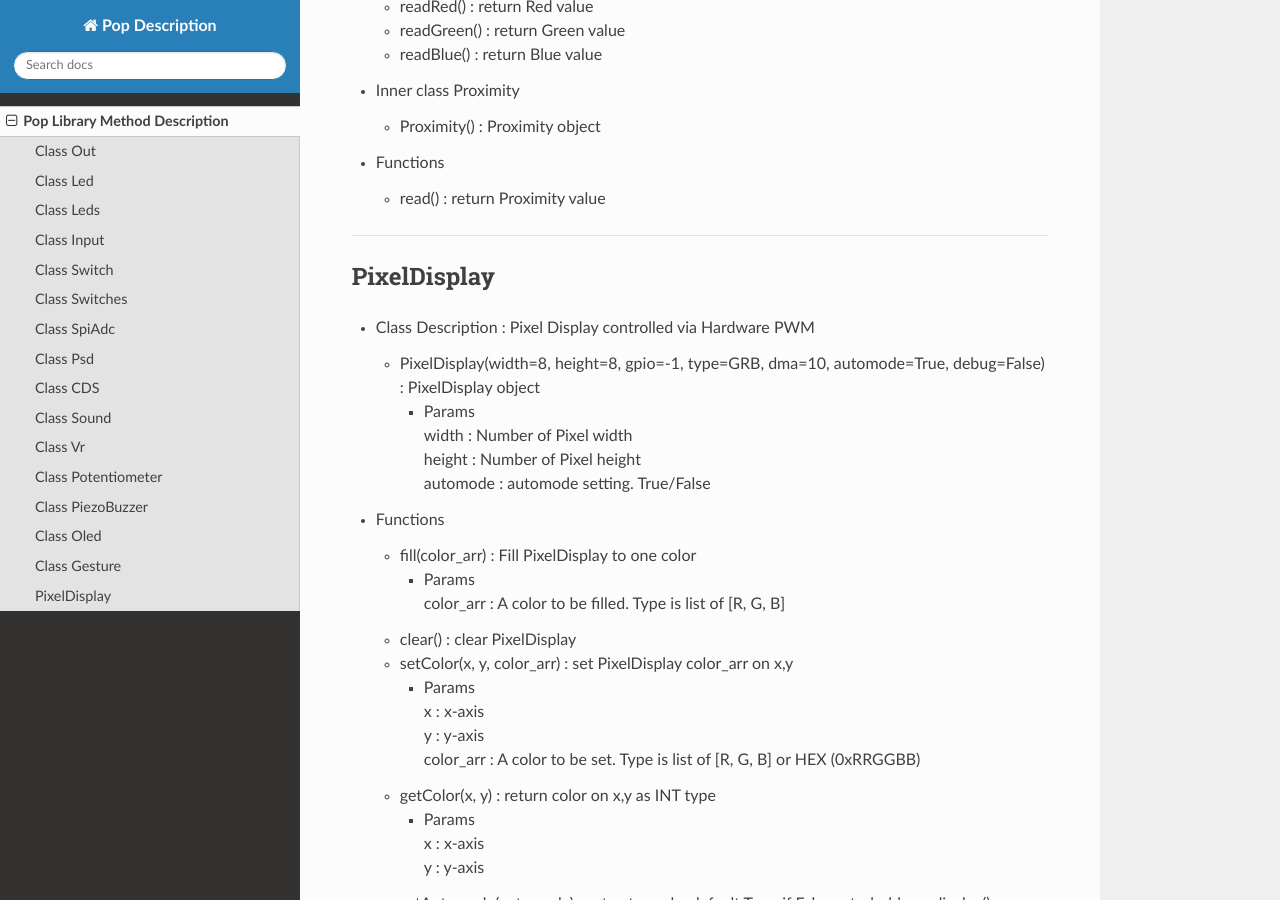
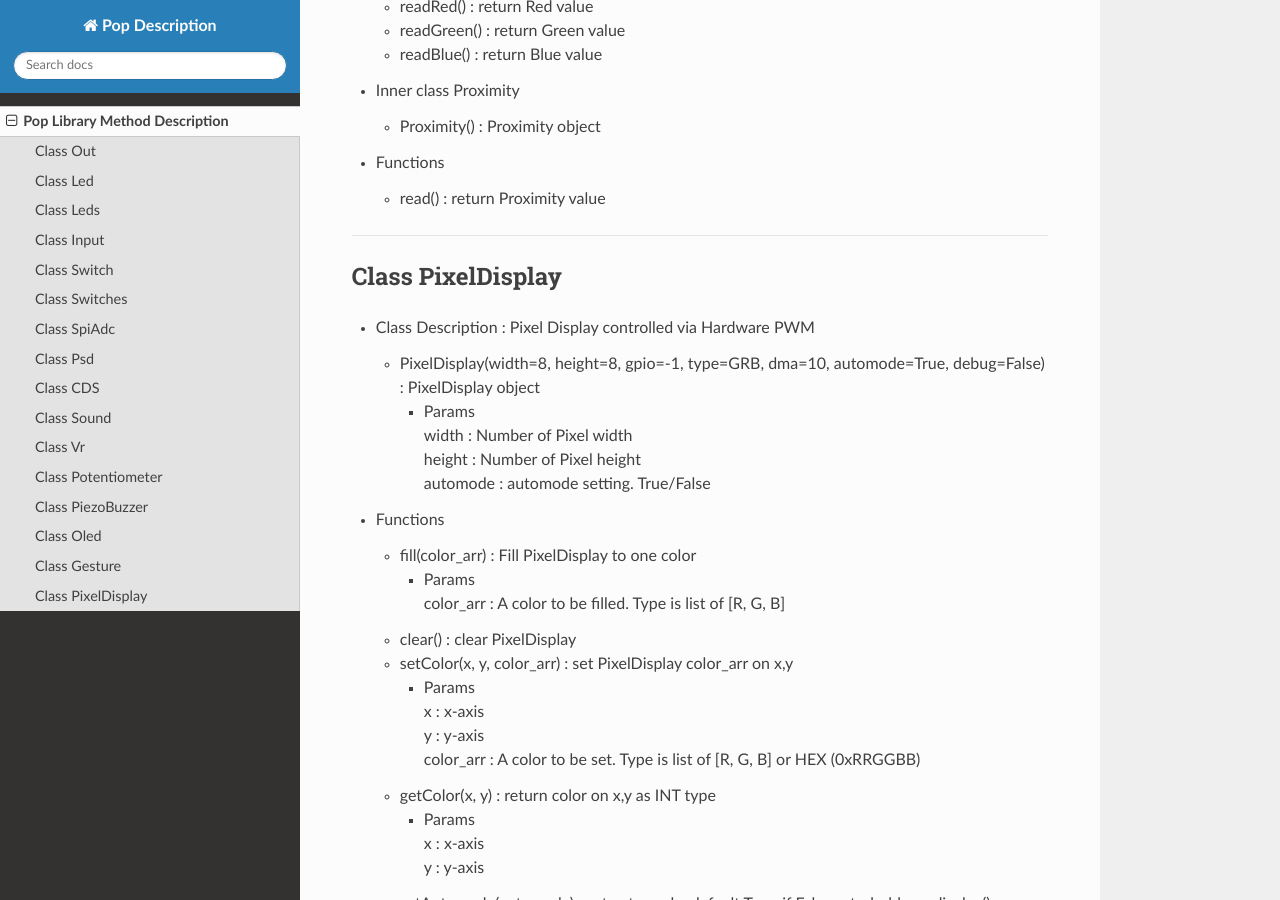
Before and after one commit to hbe-dev/pop_test_rtd, an MkDocs documentation site: the page built from docs/index.md, in a window 1280 px wide and 900 px high, scrolled down 11115 px. Built offline with MkDocs 1.6.1, drawn with Linux system fonts in a browser that asks for light colours; nearby versions of some CDN libraries.

Commit message:
Update index.md

```diff
--- a/docs/index.md
+++ b/docs/index.md
@@ -63,6 +63,7 @@
 	* Switches(n) : Switch Object inheriting from Input Class
 		* Params
 			n : list Number defined board config Connected to the Switch
+
 <hr/>
 ## Class SpiAdc
 * Class Description : adc chip control through spi interface
@@ -174,6 +175,7 @@
 	* getRangeTable() : return range table
 	* readAverage() : return level from range table
 
+
 <hr/>
 ##   Class PiezoBuzzer
 * Class Description  : PiezoBuzzer controlled via Software PWM
@@ -198,6 +200,7 @@
 		* Params
 			sheet : list [[scale],[pitch],[duration]]
 	* isPlay() : return play status
+
 <hr/>
 ##   Class Oled
 
@@ -371,6 +374,7 @@
 	* setAutomode(automode) : set automode
 		* Params
 			automode : True or False
+
 <hr/>
 ##    Class Gesture
 
@@ -399,7 +403,7 @@
 	* read() : return Proximity value
 
 <hr/>
-##    PixelDisplay
+##    Class PixelDisplay
 * Class Description : Pixel Display controlled via Hardware PWM
 	* PixelDisplay(width=8, height=8, gpio=-1, type=GRB, dma=10, automode=True, debug=False) : PixelDisplay object
 		* Params
```
